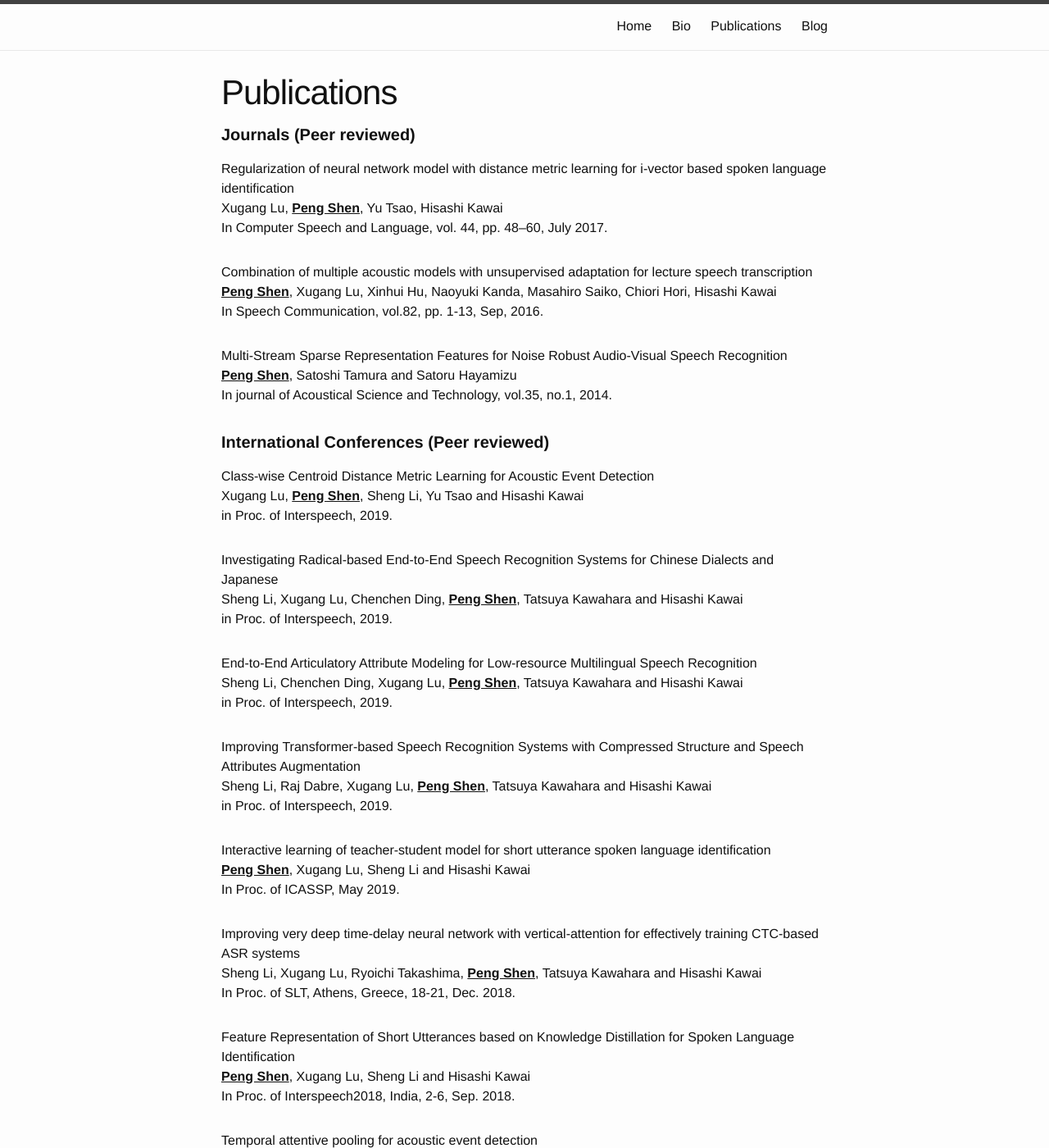
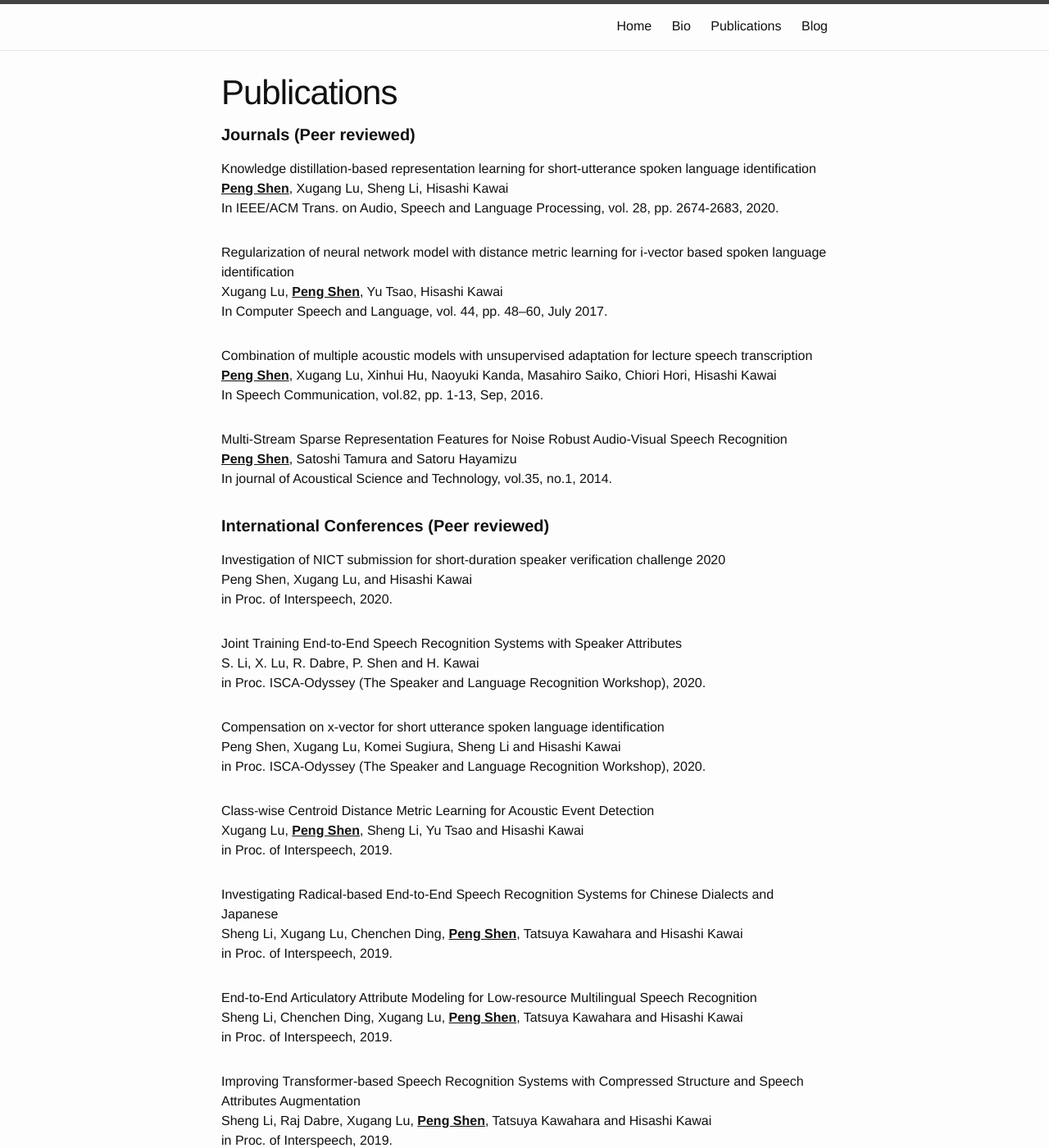
Before and after one commit to sinpycn/sinpycn.github.io, a Jekyll site: the page built from publications.md, in a window 1280 px wide and 1400 px high. Shown: the whole window at 82% size. Built offline with Jekyll 4.4.1, drawn with Linux system fonts in a browser that asks for light colours; some of the changed text lies outside the part shown.

Commit message:
Update publications.md

```diff
--- a/publications.md
+++ b/publications.md
@@ -9,6 +9,11 @@ permalink: /publications/
   <ul class="post-list">
       <h4><b>Journals (Peer reviewed)</b></h4>
 <p>
+<li>
+  Knowledge distillation-based representation learning for short-utterance spoken language identification <br>
+  <u><b>Peng Shen</b></u>, Xugang Lu, Sheng Li, Hisashi Kawai<br>
+  In IEEE/ACM Trans. on Audio, Speech and Language Processing, vol. 28, pp. 2674-2683, 2020.<br>
+</li>
 <li>
   Regularization of neural network model with distance metric learning for i-vector based spoken language identification <br>
   Xugang Lu, <u><b>Peng Shen</b></u>, Yu Tsao, Hisashi Kawai<br>
@@ -29,6 +34,23 @@ permalink: /publications/
 
       <h4><b>International Conferences (Peer reviewed)</b></h4>
 <p>
+<li>
+Investigation of NICT submission for short-duration speaker verification challenge 2020<br>
+Peng Shen, Xugang Lu, and Hisashi Kawai <br>
+in Proc. of Interspeech, 2020. <br>
+</li>
+
+<li>
+Joint Training End-to-End Speech Recognition Systems with Speaker Attributes<br>
+S. Li, X. Lu, R. Dabre, P. Shen and H. Kawai <br>
+in Proc. ISCA-Odyssey (The Speaker and Language Recognition Workshop), 2020. <br>
+</li>
+<li>
+Compensation on x-vector for short utterance spoken language identification<br>
+Peng Shen, Xugang Lu, Komei Sugiura, Sheng Li and Hisashi Kawai <br>
+in Proc. ISCA-Odyssey (The Speaker and Language Recognition Workshop), 2020. <br>
+</li>
+
 <li>
 Class-wise Centroid Distance Metric Learning for Acoustic Event Detection<br>
 Xugang Lu, <u><b>Peng Shen</b></u>, Sheng Li, Yu Tsao and Hisashi Kawai <br>
@@ -160,7 +182,21 @@ In The 9th International Conference on Auditory-Visual Speech Processing (AVSP),
       <h4><b>Domestic Conferences</b></h4>
       <p>
 
-
+<li>
+Improvement of x-vector for short utterance spoken language identification<br>
+P. Shen, X. Lu, K. Sugiura, S. Li, H. Kawai<br>
+in Acoustical Society of Japan, spring, 2020.<br>
+</li>
+<li>
+End-to-End Articulatory Attribute Modeling for Low-resource Multilingual Speech Recognition<br>
+S. Li, C. Ding, X. Lu, P. Shen and H. Kawai<br>
+in Acoustical Society of Japan, spring, 2020.<br>
+</li>
+<li>
+Joint Training End-to-End Systems for Speech and Speaker Recognition with Speaker Attributes<br>
+S. Li, X. Lu, R. Dabre, P. Shen and H. Kawai<br>
+in Acoustical Society of Japan, spring, 2020.<br>
+</li>
 <li>
 Investigation of multi-domain training for speech recognition<br>
 <u><b>Peng Shen</b></u>, Xugang Lu, Sheng Li and Hisashi Kawai<br>
```
